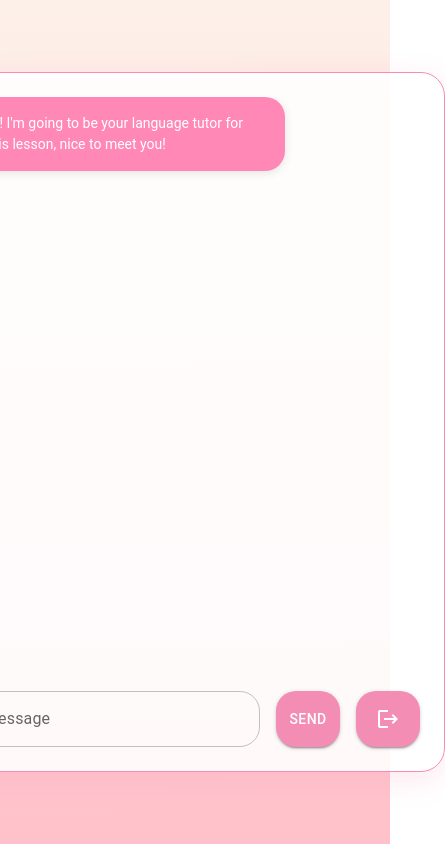
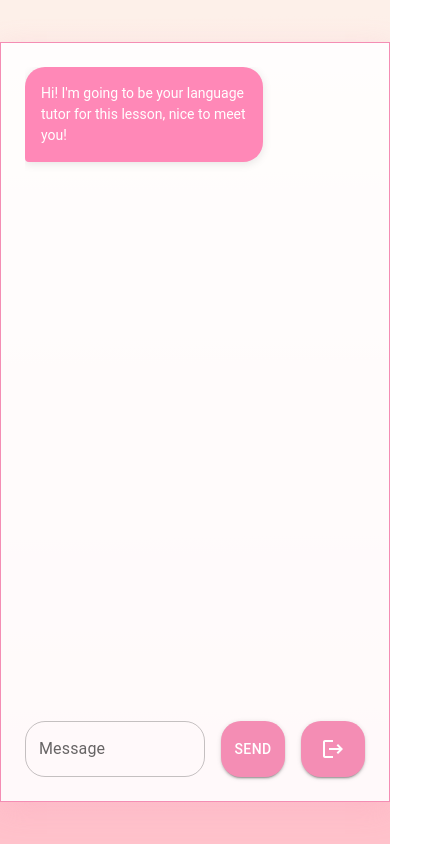
Before and after one commit to Mago223/langchat, a Next.js app: page /home in a window 390 px wide. Shown: the whole page, 445 px wide, since content can reach past the window. Built offline with nearby package versions, Linux system fonts and the light colour scheme; no server answers; sample sign-in values are in the browser's storage.

Commit message:
added responsive sizing

```diff
--- a/app/home/page.js
+++ b/app/home/page.js
@@ -5,6 +5,7 @@ import { auth } from "../../firebase";
 import { useRouter } from "next/navigation";
 import LogoutIcon from "@mui/icons-material/Logout";
 import { withAuth } from "../components/auth/withAuth";
+import { useMediaQuery } from "@mui/material";
 
 function Home() {
   const [messages, setMessages] = useState([
@@ -62,6 +63,8 @@ function Home() {
     });
   };
 
+  const isMobile = useMediaQuery("(max-width:600px)");
+
   return (
     <Box
       width="100vw"
@@ -77,15 +80,16 @@ function Home() {
     >
       <Stack
         direction={"column"}
-        width="500px"
-        height="700px"
+        width={isMobile ? "100%" : "500px"}
+        height={isMobile ? "90%" : "700px"}
         border="1px solid #f48db4"
-        borderRadius="24px"
+        borderRadius={isMobile ? "0px" : "24px"}
         p={3}
         spacing={3}
         bgcolor="rgba(255, 255, 255, 0.9)"
         sx={{
           boxShadow: "0px 8px 30px rgba(244, 141, 180, 0.2)",
+          maxHeight: isMobile ? "calc(100vh - 20px)" : "700px",
         }}
       >
         <Stack
```
